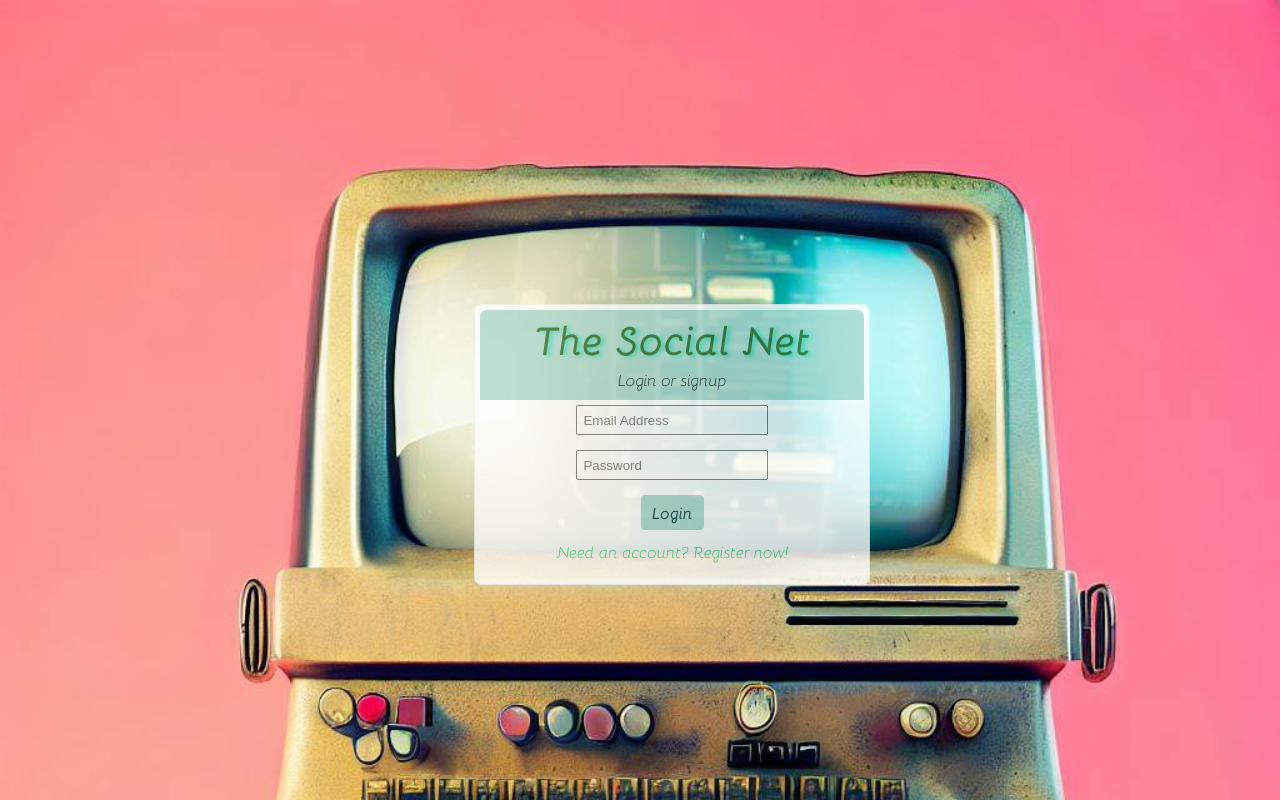
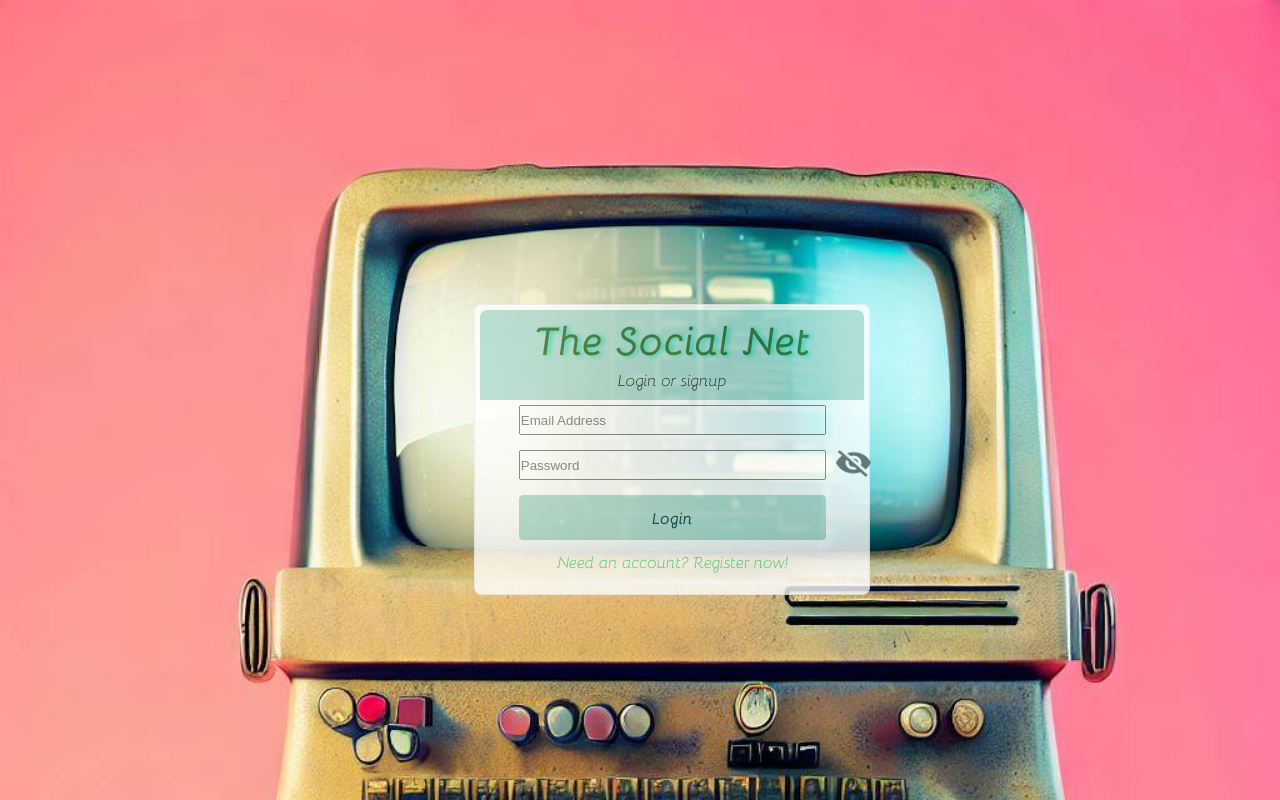
Before and after one commit to Rama2002s/socialNetwork, a PHP site: page /register.php in a window 1280 px wide. Run offline with PHP 8.4, Linux system fonts and the light colour scheme; a stand-in replaces the project's code that opens the database connection; some libraries are stand-ins or nearby versions.

Commit message:
Added show password.
One of the worst implementations but it still works. soooo....

```diff
--- a/htdocs/assets/css/register_style.css
+++ b/htdocs/assets/css/register_style.css
@@ -21,6 +21,27 @@ html , body{
     background-repeat: no-repeat;
     background-size: cover;
 } */
+
+
+#first, #second{
+	display: block;
+	align-items: center;
+}
+
+#first input, #second input{
+    width: 80%;
+    padding: 10px 0;
+
+}
+
+#first img, #second img{
+    width: 35px;
+    margin-top: 5px;
+    margin-left: 10px;
+    cursor: pointer;
+    float: right;
+    position: absolute;
+}
 
 form{
     text-align: center;
--- a/htdocs/register.php
+++ b/htdocs/register.php
@@ -50,7 +50,8 @@ require 'includes/form_handlers/login_handler.php';
 					}
 					?>" required>
 					<br>
-					<input type="password" name="log_password" placeholder="Password">
+					<input type="password" name="log_password" placeholder="Password" id="password">
+					<img src="assets\images\icons\eye-close.png" alt="show password" id="eyeicon">
 					<br>
 					<?php if (in_array("Email or password was incorrect<br>", $error_array))
 						echo "Email or password was incorrect<br>"; ?>
@@ -61,6 +62,25 @@ require 'includes/form_handlers/login_handler.php';
 
 				</form>
 			</div>
+
+			<script>
+			let eyeicon = document.getElementById("eyeicon");
+			let password = document.getElementById("password");
+
+			eyeicon.onclick = function(){
+				if(password.type == "password"){
+					password.type = "text";
+					eyeicon.src = "assets/images/icons/eye-open.png";
+				}
+				else{
+					password.type = "password";
+					eyeicon.src = "assets/images/icons/eye-close.png";
+				}
+			}
+
+
+			</script>
+
 
 			<div id="second">
 
@@ -104,9 +124,11 @@ require 'includes/form_handlers/login_handler.php';
 						echo "Emails don't match<br>"; ?>
 
 
-					<input type="password" name="reg_password" placeholder="Password" required>
+					<input type="password" name="reg_password" placeholder="Password" required id="password2">
+					<img src="assets\images\icons\eye-close.png" alt="show password" id="eyeicon2">
 					<br>
-					<input type="password" name="reg_password2" placeholder="Confirm Password" required>
+					<input type="password" name="reg_password2" placeholder="Confirm Password" required id="password3">
+					<img src="assets\images\icons\eye-close.png" alt="show password" id="eyeicon3">
 					<br>
 					<?php if (in_array("Your passwords do not match<br>", $error_array))
 						echo "Your passwords do not match<br>";
@@ -128,6 +150,39 @@ require 'includes/form_handlers/login_handler.php';
 
 			</div>
 
+			<script>
+				let eyeicon2 = document.getElementById("eyeicon2");
+				let password2 = document.getElementById("password2");
+
+				eyeicon2.onclick = function(){
+					if(password2.type == "password"){
+						password2.type = "text";
+						eyeicon2.src = "assets/images/icons/eye-open.png";
+					}
+					else{
+						password2.type = "password";
+						eyeicon2.src = "assets/images/icons/eye-close.png";
+					}
+				}
+
+				let eyeicon3 = document.getElementById("eyeicon3");
+				let password3 = document.getElementById("password3");
+
+				eyeicon3.onclick = function(){
+					if(password3.type == "password"){
+						password3.type = "text";
+						eyeicon3.src = "assets/images/icons/eye-open.png";
+					}
+					else{
+						password3.type = "password";
+						eyeicon3.src = "assets/images/icons/eye-close.png";
+					}
+				}
+
+			</script>
+
+
+
 		</div>
 
 	</div>
```
Also changed, not shown: htdocs/assets/images/icons/eye-close.png (added), htdocs/assets/images/icons/eye-open.png (added).
